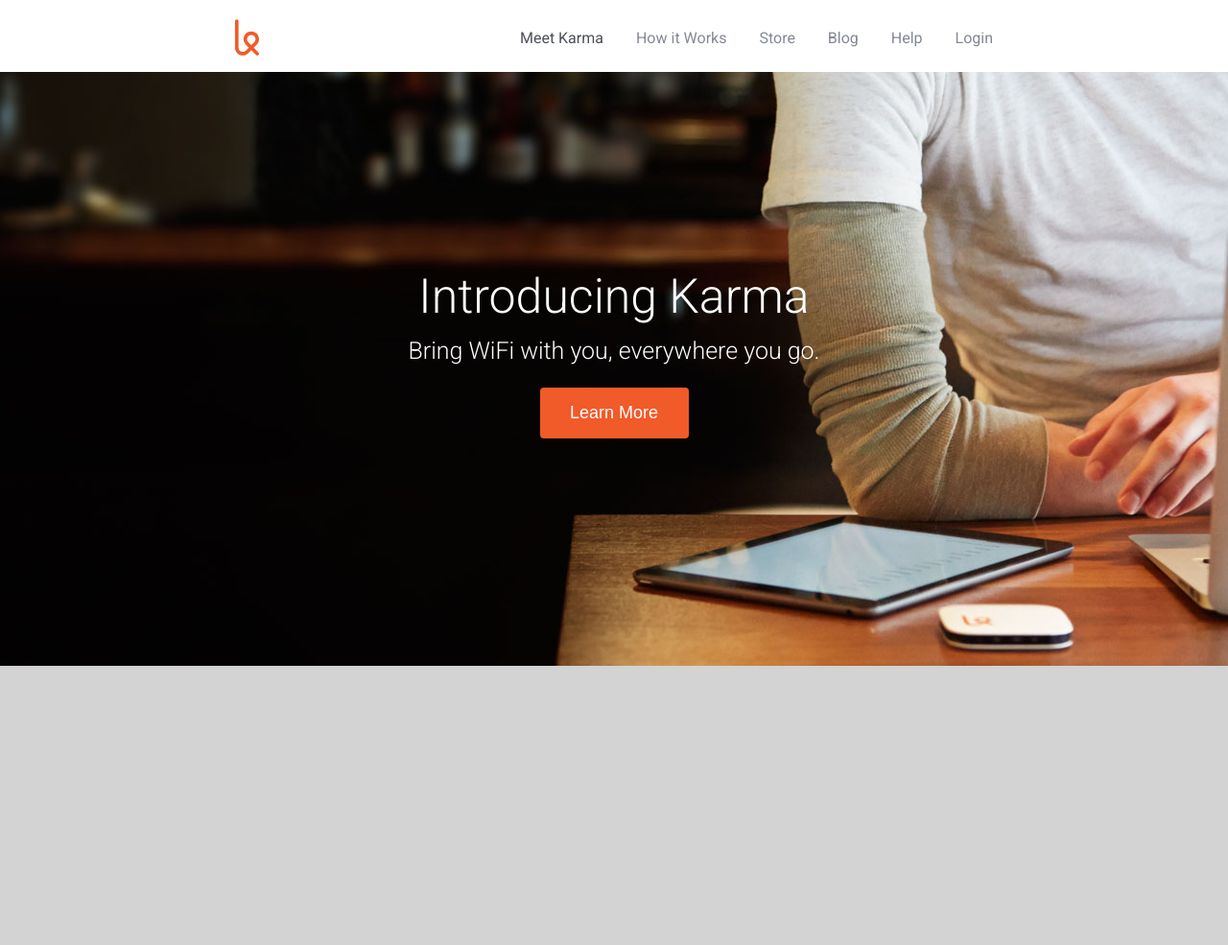
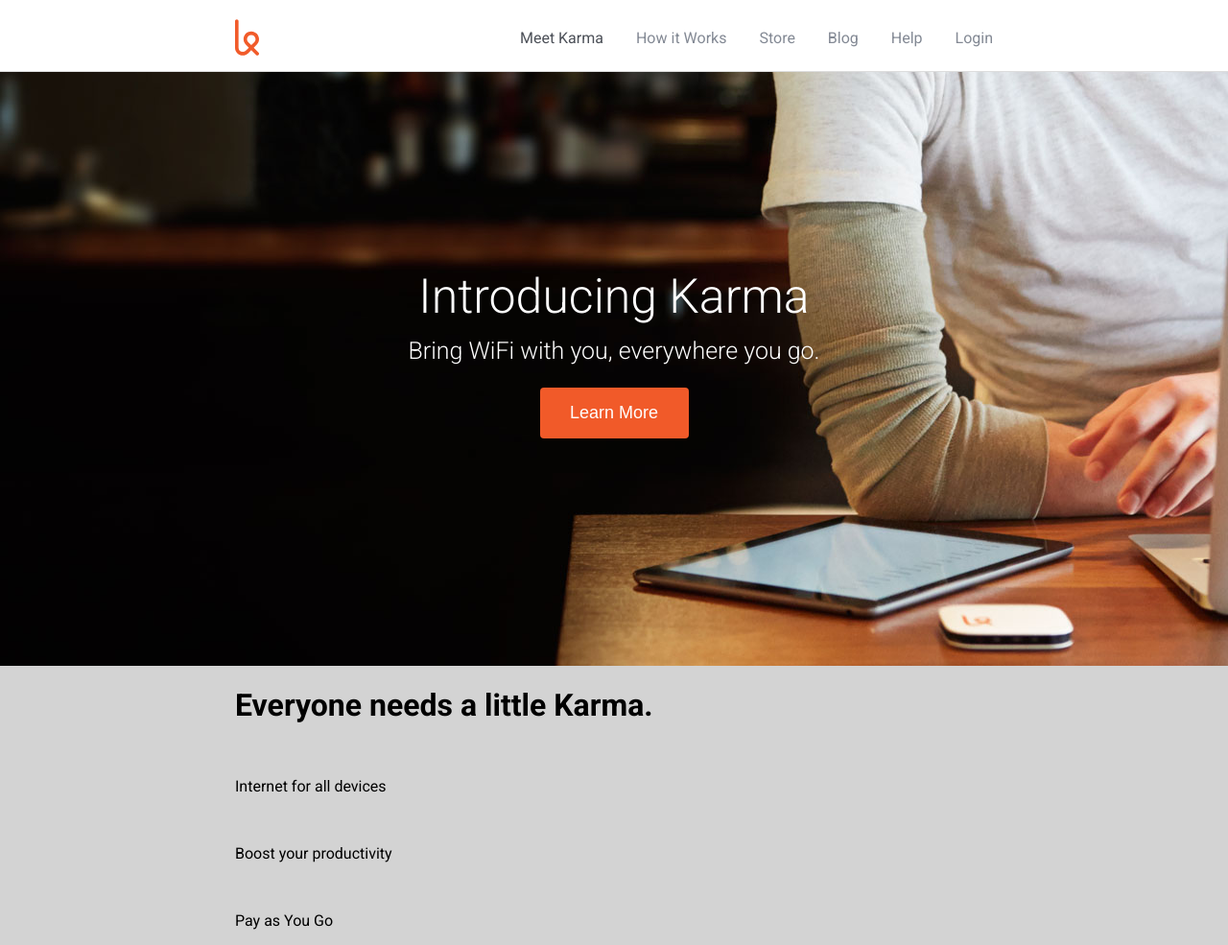
Before and after one commit to williansertorio/fewd_landing_page_clone, a plain HTML site: page index.html in a window 1280 px wide. Shown: the whole page at 96% size. Before the commit the page ends 800 px from the top, so only its background shows below. Drawn offline with Linux system fonts and the light colour scheme.

Commit message:
markup icons

```diff
--- a/css/style.css
+++ b/css/style.css
@@ -455,12 +455,12 @@ body {
 
 
 nav {
-  margin: 0 auto;
-  max-width: 100%;
+  width: 100%;
   background-color: #fff;
   padding-top: 20px;
   padding-bottom: 15px;
   height: 75px;
+  border-bottom:1px solid #DDD;
 }
 
 .content{
--- a/index.html
+++ b/index.html
@@ -30,5 +30,23 @@
 		</div>
 	</section>
 
+	<section class="features">
+		<div class="content">
+			<h1>Everyone needs a little Karma.</h1>
+			<div class="icon">
+				<img src="" alt="">
+				<p>Internet for all devices</p>
+			</div>
+			<div class="icon">
+				<img src="" alt="">
+				<p>Boost your productivity</p>
+			</div>
+			<div class="icon">
+				<img src="" alt="">
+				<p>Pay as You Go</p>
+			</div>
+		</div>
+	</section>
+
 </body>
 </html>
```
